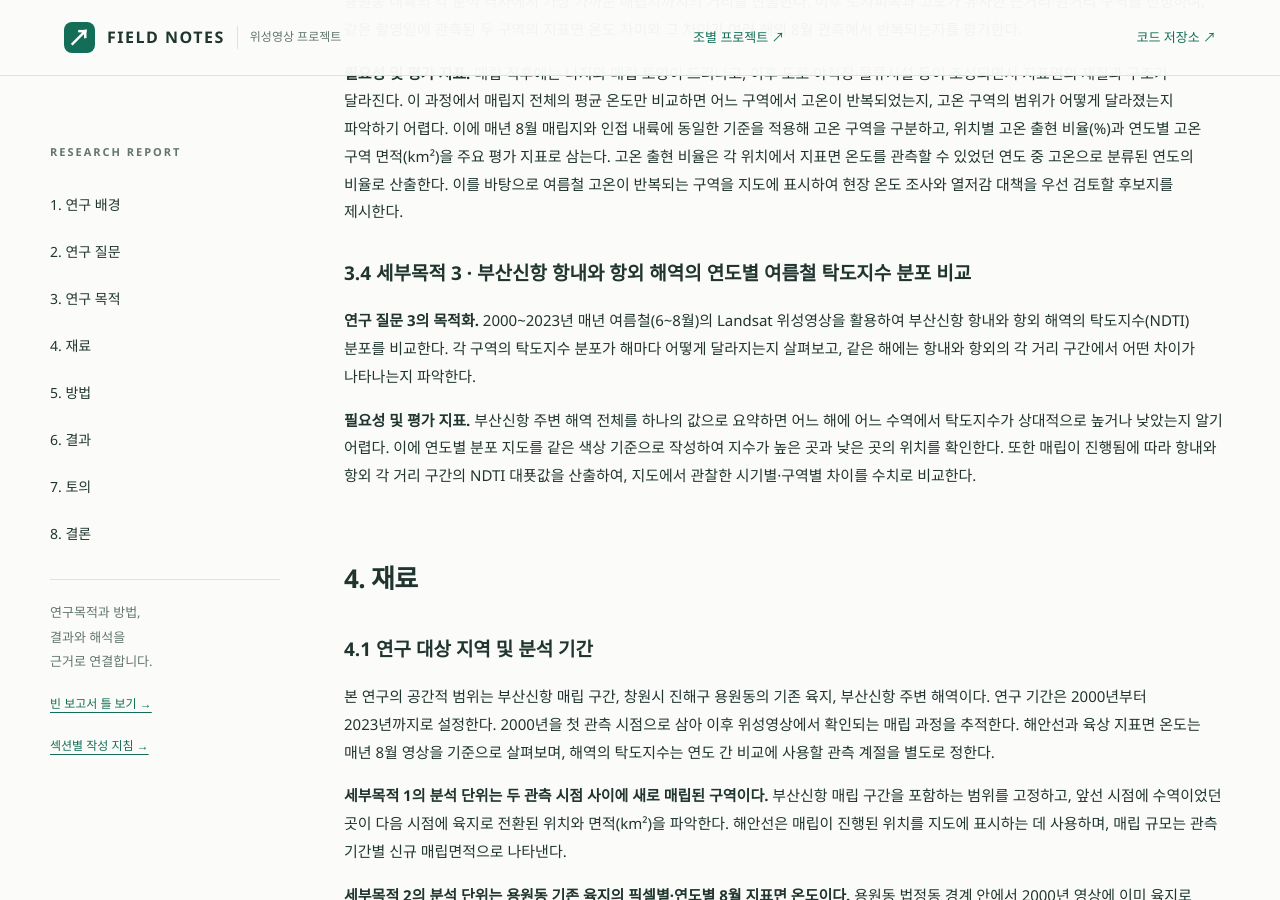
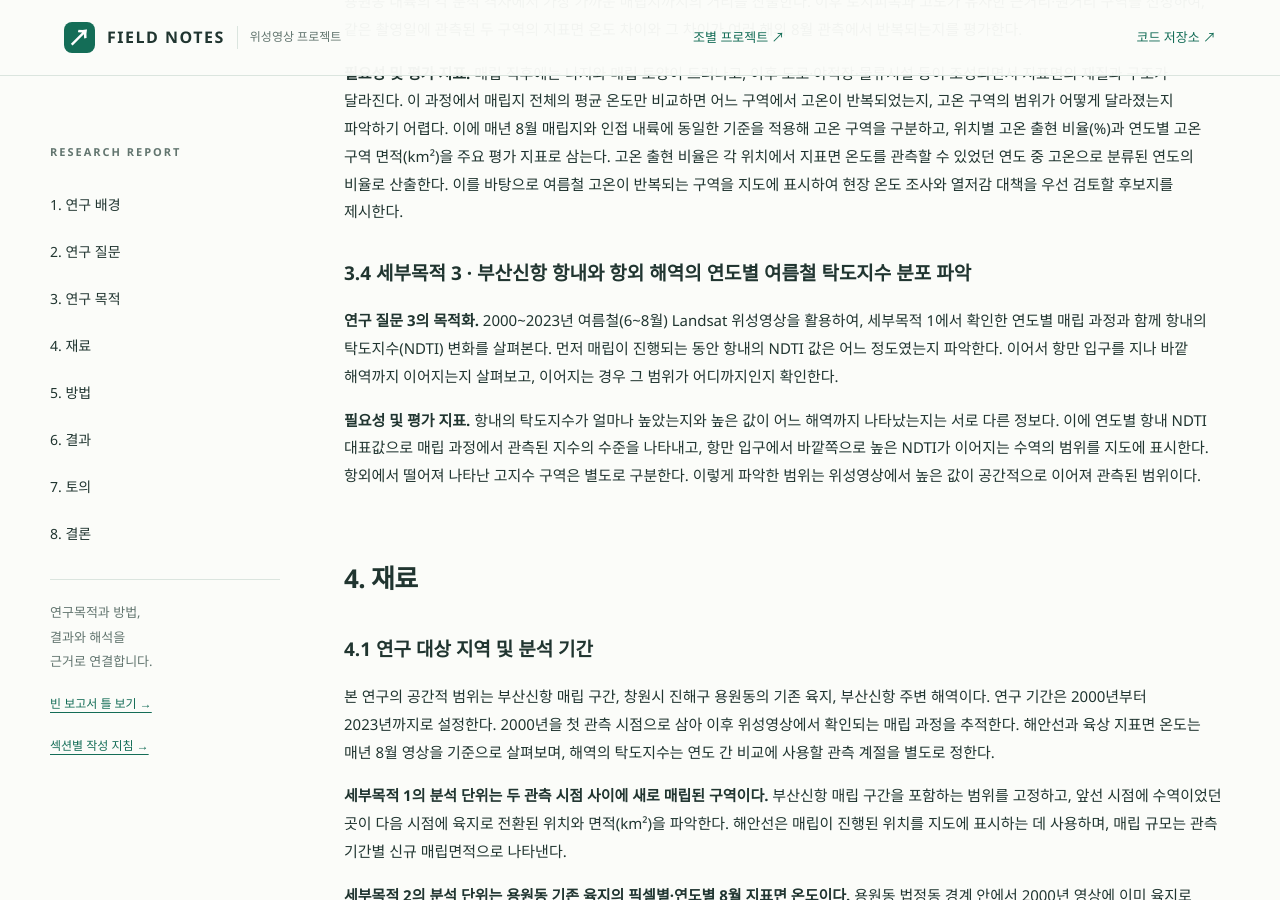
Before and after one commit to chasooin/class2026_02_surveying2_team5, a Jekyll site: the page built from docs/index.md, in a window 1280 px wide and 900 px high, scrolled down 10642 px. Built offline with Jekyll 4.4.1, drawn with Linux system fonts in a browser that asks for light colours; some of the changed text lies outside the part shown.

Commit message:
Update index.md

```diff
--- a/docs/index.md
+++ b/docs/index.md
@@ -107,9 +107,9 @@ badge: "DEMO / 실제 관측 결과 아님"
 
 ### 2.3 연구 질문 3
 
-> **일상적 질문:** “부산신항 주변 바다에서 물이 탁한 곳은 항만 안쪽뿐일까, 아니면 신항에서 멀리 떨어진 바다까지 퍼져 있을까? 매립이 한창이던 때와 매립이 끝난 뒤에 이 차이가 달라졌을까?”
+> **일상적 질문:** “부산신항 주변 바다에서 물이 탁한 곳은 항만 안쪽뿐일까, 아니면 신항에서 멀리 떨어진 바다까지 퍼져 있을까? 매립 진행 상황에 따라 이 분포가 달라졌을까?”
 
-**학술적 연구 질문.** 2000~2023년 여름철(6~8월) Landsat 위성영상으로 관측한 부산신항 주변 해역에서, 항내와 신항 경계로부터 1~6 km 거리 구간의 정규화 차이 탁도지수(NDTI)는 어떻게 다르며, 항내와 외측 해역의 NDTI 차이는 매립 진행 시기와 이후 시기에 어떻게 달라졌는가?
+**학술적 연구 질문.** 2000~2023년 여름철 Landsat 위성영상으로 관측한 부산신항 주변 해역에서, 항내와 신항 경계로부터 주변 정규화 탁도지수(NDTI)는 어떻게 분포가 돼있으며, 항내와 외측 해역의 NDTI는 매립 진행 시기에 따라 어떻게 달라졌는가?
 
 ## 3. 연구 목적 {#objectives}
 
@@ -133,11 +133,11 @@ badge: "DEMO / 실제 관측 결과 아님"
 
 **필요성 및 평가 지표.** 매립 직후에는 나지와 매립 토양이 드러나고, 이후 도로·야적장·물류시설 등이 조성되면서 지표면의 재질과 구조가 달라진다. 이 과정에서 매립지 전체의 평균 온도만 비교하면 어느 구역에서 고온이 반복되었는지, 고온 구역의 범위가 어떻게 달라졌는지 파악하기 어렵다. 이에 매년 8월 매립지와 인접 내륙에 동일한 기준을 적용해 고온 구역을 구분하고, 위치별 고온 출현 비율(%)과 연도별 고온 구역 면적(km²)을 주요 평가 지표로 삼는다. 고온 출현 비율은 각 위치에서 지표면 온도를 관측할 수 있었던 연도 중 고온으로 분류된 연도의 비율로 산출한다. 이를 바탕으로 여름철 고온이 반복되는 구역을 지도에 표시하여 현장 온도 조사와 열저감 대책을 우선 검토할 후보지를 제시한다.
 
-### 3.4 세부목적 3 · 부산신항 항내와 항외 해역의 연도별 여름철 탁도지수 분포 비교
+### 3.4 세부목적 3 · 부산신항 항내와 항외 해역의 연도별 여름철 탁도지수 분포 파악
 
-**연구 질문 3의 목적화.** 2000~2023년 매년 여름철(6~8월)의 Landsat 위성영상을 활용하여 부산신항 항내와 항외 해역의 탁도지수(NDTI) 분포를 비교한다. 각 구역의 탁도지수 분포가 해마다 어떻게 달라지는지 살펴보고, 같은 해에는 항내와 항외의 각 거리 구간에서 어떤 차이가 나타나는지 파악한다.
+**연구 질문 3의 목적화.** 2000~2023년 여름철(6~8월) Landsat 위성영상을 활용하여, 세부목적 1에서 확인한 연도별 매립 과정과 함께 항내의 탁도지수(NDTI) 변화를 살펴본다. 먼저 매립이 진행되는 동안 항내의 NDTI 값은 어느 정도였는지 파악한다. 이어서 항만 입구를 지나 바깥 해역까지 이어지는지 살펴보고, 이어지는 경우 그 범위가 어디까지인지 확인한다.
 
-**필요성 및 평가 지표.** 부산신항 주변 해역 전체를 하나의 값으로 요약하면 어느 해에 어느 수역에서 탁도지수가 상대적으로 높거나 낮았는지 알기 어렵다. 이에 연도별 분포 지도를 같은 색상 기준으로 작성하여 지수가 높은 곳과 낮은 곳의 위치를 확인한다. 또한 매립이 진행됨에 따라 항내와 항외 각 거리 구간의 NDTI 대푯값을 산출하여, 지도에서 관찰한 시기별·구역별 차이를 수치로 비교한다.
+**필요성 및 평가 지표.** 항내의 탁도지수가 얼마나 높았는지와 높은 값이 어느 해역까지 나타났는지는 서로 다른 정보다. 이에 연도별 항내 NDTI 대표값으로 매립 과정에서 관측된 지수의 수준을 나타내고, 항만 입구에서 바깥쪽으로 높은 NDTI가 이어지는 수역의 범위를 지도에 표시한다. 항외에서 떨어져 나타난 고지수 구역은 별도로 구분한다. 이렇게 파악한 범위는 위성영상에서 높은 값이 공간적으로 이어져 관측된 범위이다.
 
 ## 4. 재료 {#materials}
 
```
